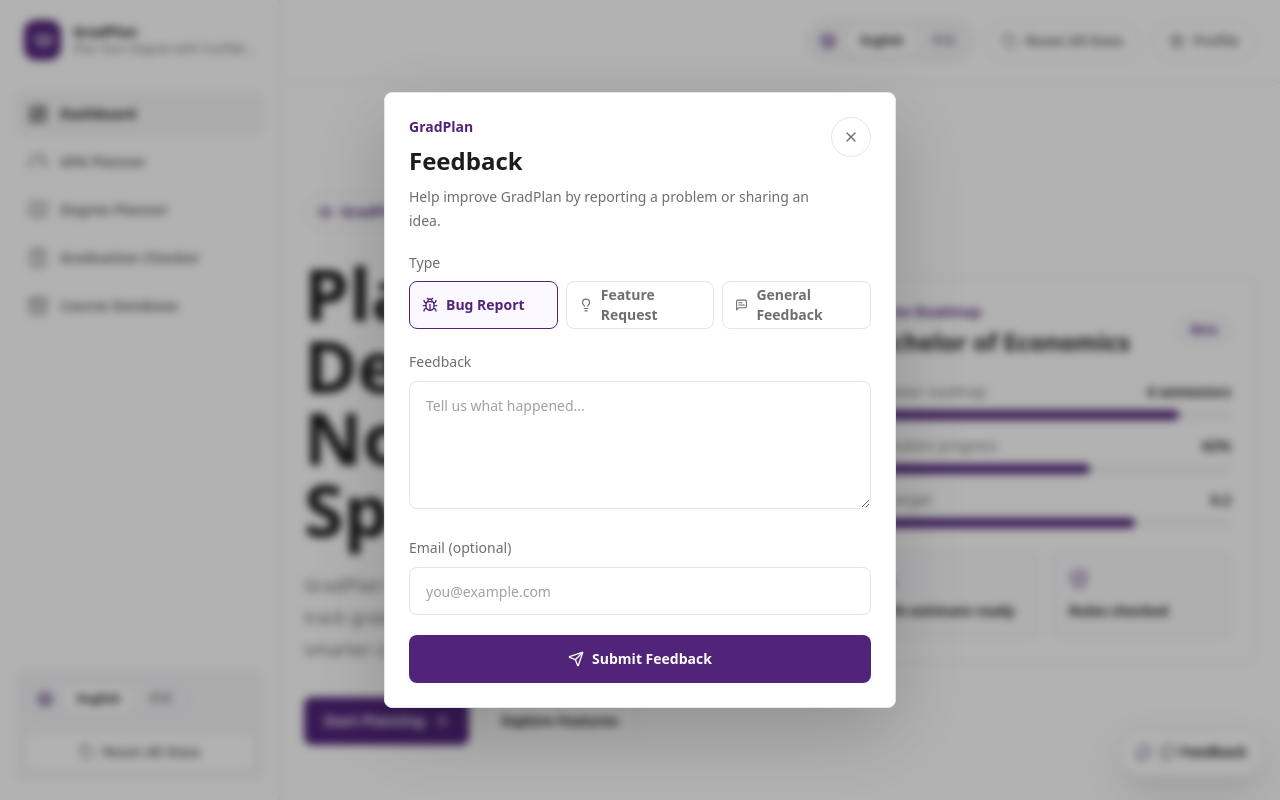
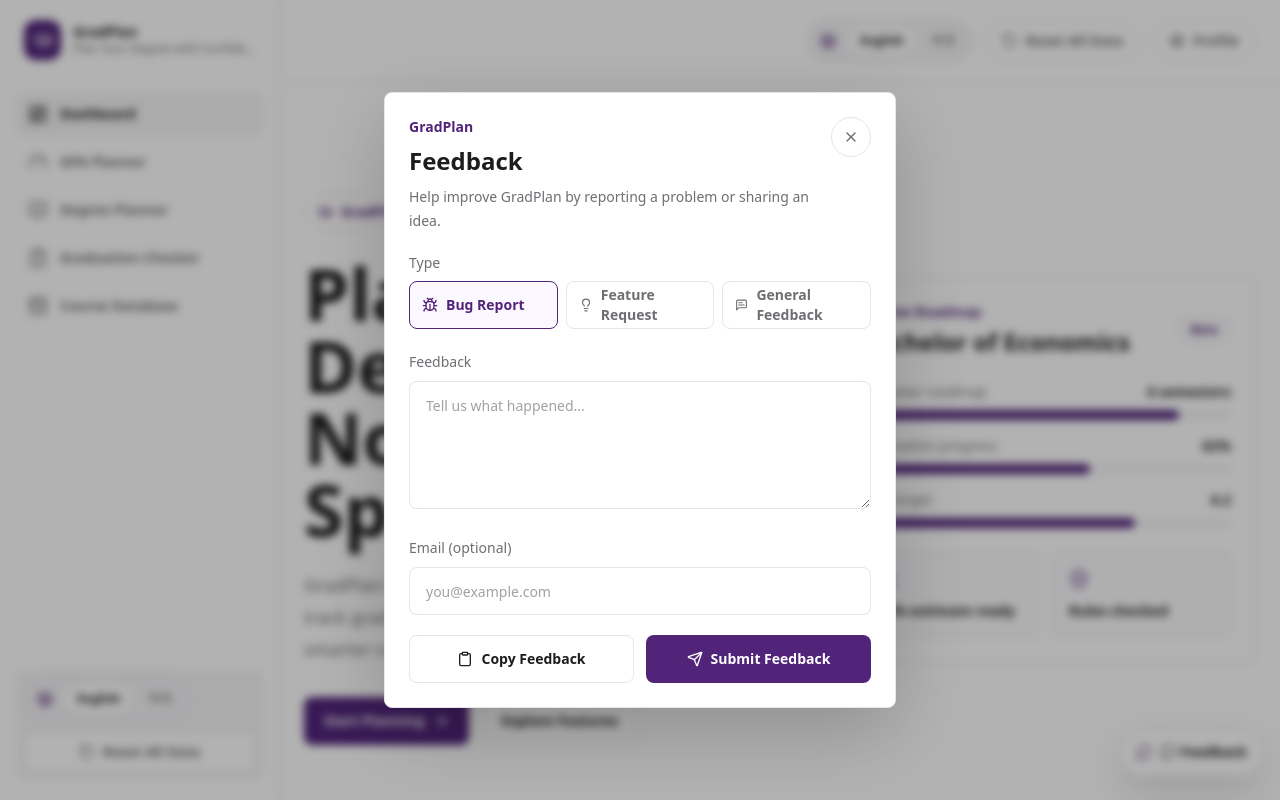
Before and after one commit to ChgAI13/11GHC, a Next.js app: page / in a window 1280 px wide. Both pictures are taken after a click on the button "💬 Feedback". Shown: the top 800 px of the page. Built offline with nearby package versions, Linux system fonts and the light colour scheme.

Commit message:
Improve feedback mailto fallback and copy action

```diff
--- a/components/FeedbackWidget.jsx
+++ b/components/FeedbackWidget.jsx
@@ -1,7 +1,7 @@
 "use client";
 
 import { useState } from "react";
-import { Bug, Lightbulb, MessageCircle, MessageSquareText, Send, X } from "lucide-react";
+import { Bug, Clipboard, Lightbulb, MessageCircle, MessageSquareText, Send, X } from "lucide-react";
 import { useLanguage } from "@/components/LanguageProvider";
 
 const FEEDBACK_RECIPIENT_EMAIL = "3243391301@qq.com";
@@ -23,9 +23,12 @@
   };
 }
 
-function buildMailtoHref(payload) {
-  const subject = `GradPlan Feedback - ${payload.type}`;
-  const body = [
+function buildFeedbackSubject(type) {
+  return `GradPlan Feedback - ${type}`;
+}
+
+function buildFeedbackBody(payload) {
+  return [
     `Type: ${payload.type}`,
     "",
     "Message:",
@@ -36,8 +39,39 @@
     `Timestamp: ${payload.timestamp}`,
     `Browser User Agent: ${payload.userAgent}`
   ].join("\n");
+}
+
+function buildFeedbackCopyText(payload) {
+  return [
+    `To: ${FEEDBACK_RECIPIENT_EMAIL}`,
+    `Subject: ${buildFeedbackSubject(payload.type)}`,
+    "",
+    buildFeedbackBody(payload)
+  ].join("\n");
+}
+
+function buildMailtoHref(payload) {
+  const subject = buildFeedbackSubject(payload.type);
+  const body = buildFeedbackBody(payload);
 
   return `mailto:${FEEDBACK_RECIPIENT_EMAIL}?subject=${encodeURIComponent(subject)}&body=${encodeURIComponent(body)}`;
+}
+
+async function copyTextToClipboard(text) {
+  if (navigator.clipboard?.writeText) {
+    await navigator.clipboard.writeText(text);
+    return;
+  }
+
+  const textArea = document.createElement("textarea");
+  textArea.value = text;
+  textArea.setAttribute("readonly", "");
+  textArea.style.position = "fixed";
+  textArea.style.left = "-9999px";
+  document.body.appendChild(textArea);
+  textArea.select();
+  document.execCommand("copy");
+  document.body.removeChild(textArea);
 }
 
 export function FeedbackWidget() {
@@ -49,16 +83,45 @@
   const [email, setEmail] = useState("");
   const [error, setError] = useState("");
   const [submitted, setSubmitted] = useState(false);
+  const [fallbackVisible, setFallbackVisible] = useState(false);
+  const [copyStatus, setCopyStatus] = useState("");
 
   const selectedTypeLabel = t.typeOptions[feedbackType];
   function openDialog() {
     setIsOpen(true);
     setError("");
+    setCopyStatus("");
   }
 
   function closeDialog() {
     setIsOpen(false);
     setError("");
+    setCopyStatus("");
+    setFallbackVisible(false);
+  }
+
+  function buildCurrentFeedbackPayload() {
+    return createFeedbackPayload({
+      typeLabel: selectedTypeLabel,
+      message: message.trim(),
+      email: email.trim()
+    });
+  }
+
+  async function copyFeedback() {
+    if (!message.trim()) {
+      setError(t.validation);
+      return;
+    }
+
+    try {
+      await copyTextToClipboard(buildFeedbackCopyText(buildCurrentFeedbackPayload()));
+      setError("");
+      setCopyStatus(t.copySuccess);
+    } catch {
+      setCopyStatus("");
+      setError(t.copyError);
+    }
   }
 
   function submitFeedback(event) {
@@ -69,16 +132,30 @@
       return;
     }
 
-    const feedbackPayload = createFeedbackPayload({
-      typeLabel: selectedTypeLabel,
-      message: message.trim(),
-      email: email.trim()
-    });
+    const feedbackPayload = buildCurrentFeedbackPayload();
     const mailtoHref = buildMailtoHref(feedbackPayload);
+    let didLeavePage = false;
+    const markDidLeavePage = () => {
+      didLeavePage = true;
+    };
+
+    window.addEventListener("blur", markDidLeavePage, { once: true });
+    document.addEventListener("visibilitychange", markDidLeavePage, { once: true });
 
     setSubmitted(true);
+    setFallbackVisible(false);
+    setCopyStatus("");
     setError("");
     window.location.href = mailtoHref;
+
+    window.setTimeout(() => {
+      window.removeEventListener("blur", markDidLeavePage);
+      document.removeEventListener("visibilitychange", markDidLeavePage);
+
+      if (!didLeavePage && document.visibilityState === "visible") {
+        setFallbackVisible(true);
+      }
+    }, 1500);
   }
 
   return (
@@ -128,7 +205,13 @@
 
             {submitted ? (
               <div className="mt-5 rounded-lg border border-[#bbf7d0] bg-[#f0fdf4] p-4 text-sm font-semibold leading-6 text-[#166534]">
-                {t.success}
+                {t.draftOpened}
+              </div>
+            ) : null}
+
+            {fallbackVisible ? (
+              <div className="mt-3 rounded-lg border border-[#fed7aa] bg-[#fff7ed] p-4 text-sm font-semibold leading-6 text-[#9a3412]">
+                {t.emailAppFallback(FEEDBACK_RECIPIENT_EMAIL)}
               </div>
             ) : null}
 
@@ -174,6 +257,7 @@
                   onChange={(event) => {
                     setMessage(event.target.value);
                     setError("");
+                    setCopyStatus("");
                   }}
                 />
               </label>
@@ -187,7 +271,10 @@
                   type="email"
                   placeholder={t.emailPlaceholder}
                   value={email}
-                  onChange={(event) => setEmail(event.target.value)}
+                  onChange={(event) => {
+                    setEmail(event.target.value);
+                    setCopyStatus("");
+                  }}
                 />
               </label>
 
@@ -197,6 +284,21 @@
                 </p>
               ) : null}
 
+              {copyStatus ? (
+                <p className="rounded-lg border border-[#bbf7d0] bg-[#f0fdf4] p-3 text-sm font-medium text-[#166534]">
+                  {copyStatus}
+                </p>
+              ) : null}
+
+              <div className="grid gap-3 sm:grid-cols-2">
+                <button
+                  type="button"
+                  className="inline-flex min-h-12 items-center justify-center gap-2 rounded-lg border border-[#e5e5ea] bg-white px-4 text-sm font-semibold text-[#1d1d1f] transition hover:bg-[#f5f5f7] dark:border-[#3a3a3c] dark:bg-[#111113] dark:text-white dark:hover:bg-[#2c2c2e]"
+                  onClick={copyFeedback}
+                >
+                  <Clipboard className="h-4 w-4" aria-hidden="true" />
+                  {t.copyFeedback}
+                </button>
                 <button
                   type="submit"
                   className="inline-flex min-h-12 items-center justify-center gap-2 rounded-lg bg-[#51247a] px-4 text-sm font-semibold text-white transition hover:bg-[#3f1c62]"
@@ -204,6 +306,7 @@
                   <Send className="h-4 w-4" aria-hidden="true" />
                   {t.submit}
                 </button>
+              </div>
             </form>
           </section>
         </div>
--- a/messages/en.ts
+++ b/messages/en.ts
@@ -70,9 +70,13 @@
     emailLabel: "Email (optional)",
     emailPlaceholder: "you@example.com",
     submit: "Submit Feedback",
+    copyFeedback: "Copy Feedback",
     close: "Close feedback dialog",
     validation: "Please tell us what happened first.",
-    success: "Thank you for helping improve GradPlan!"
+    draftOpened: "Your email draft has been opened. Please send it from your email app.",
+    emailAppFallback: (email) => `Your email app did not open. Please email us at: ${email}`,
+    copySuccess: "Feedback copied. You can paste it into your email app.",
+    copyError: "Copy failed. Please copy your message manually."
   },
   landing: {
     badge: "GradPlan Beta",
--- a/messages/zh.ts
+++ b/messages/zh.ts
@@ -70,9 +70,13 @@
     emailLabel: "Email（可选）",
     emailPlaceholder: "you@example.com",
     submit: "提交反馈",
+    copyFeedback: "复制反馈内容",
     close: "关闭反馈弹窗",
     validation: "请先填写反馈内容。",
-    success: "Thank you for helping improve GradPlan!"
+    draftOpened: "Your email draft has been opened. Please send it from your email app.",
+    emailAppFallback: (email) => `Your email app did not open. Please email us at: ${email}`,
+    copySuccess: "反馈内容已复制，可以粘贴到邮箱发送。",
+    copyError: "复制失败，请手动复制你的反馈内容。"
   },
   landing: {
     badge: "GradPlan Beta",
```
Lines whose indentation alone changed are shown as unchanged.
